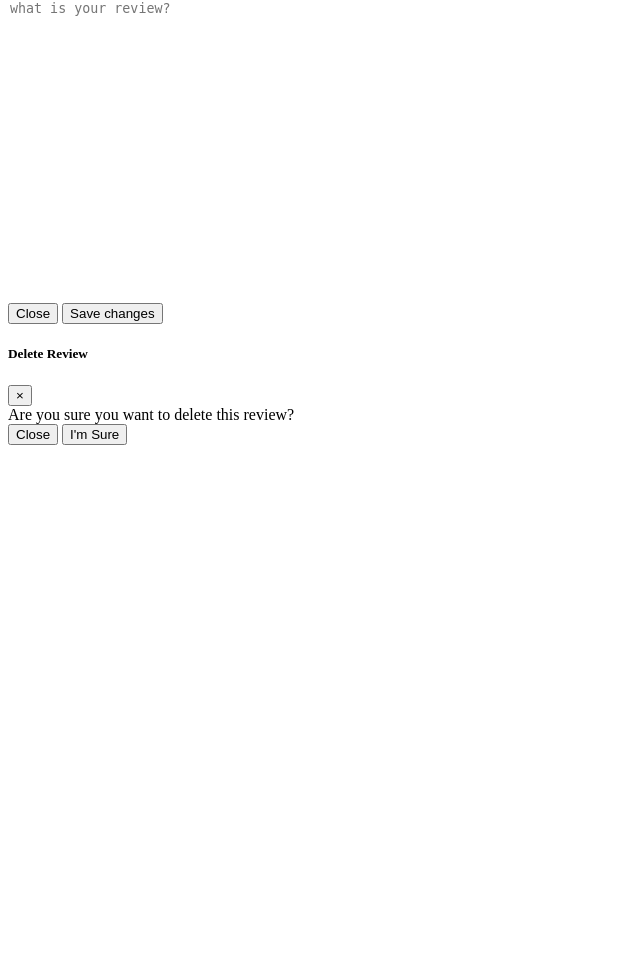
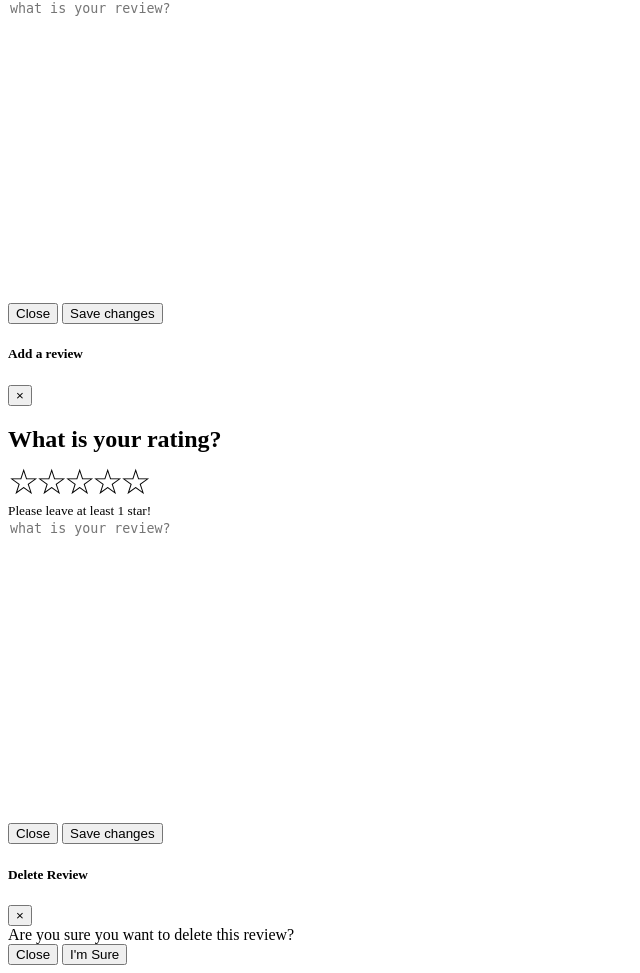
Before and after one commit to xiaoniuniu89/ebibliop5, a Django app: template store/templates/store/snippets/comments.html in a window 1280 px wide. Shown: the part 296-1269 px from the top of the page, without its empty margins (0-640 px from the left). Before the commit the page ends 741 px from the top, so only its background shows below. Run offline with Django 3.2, Linux system fonts and the light colour scheme; the template is opened without the code that fills it, so the values that code supplies are empty.

Commit message:
add update view and ajax call to handle pdate. fix bug displaying modal snippets in comments.html. fix but on temporary comment wrapper in js file that was rendering a typo in update review button id

```diff
--- a/store/static/store/js/review.js
+++ b/store/static/store/js/review.js
@@ -17,11 +17,7 @@ const updateReview = (user, review, rating) => {
     if(document.getElementById('user-review-info-wrapper')){
 
         if(! document.getElementById('user-review-info-wrapper').innerHTML == ''){
-
             document.getElementById('user-review-info-wrapper').innerHTML = ''
-            document.getElementById('user-review-body-wrapper').innerHTML = ''
-            document.getElementById('user-review-body-wrapper').style.border = 'none'
-            document.getElementById('temp-review').style.border = 'none'
         }
     }
     document.querySelector('.temp-review-wrapper').innerHTML = `
@@ -29,7 +25,7 @@ const updateReview = (user, review, rating) => {
     <strong class="d-block text-gray-dark">@${user} - </strong>
     <i class="fas fa-star mx-1 "><p class="c-rate">${rating}</p></i>
     <div class="edit-delete-comment">
-        <i data-toggle="modal" data-target="#delete-review-modal" id="edit-review-btn" class="fas px-2 fa-edit"></i>
+        <i data-toggle="modal" data-target="#update-review-modal" id="edit-review-btn" class="fas px-2 fa-edit"></i>
         <i data-toggle="modal" data-target="#delete-review-modal" id="delete-review-btn" class="fas fa-trash-alt"></i>
     </div>
 </div>
--- a/store/templates/store/snippets/comments.html
+++ b/store/templates/store/snippets/comments.html
@@ -2,6 +2,7 @@
 {% block extra_css %}
     <link rel='stylesheet' href="{% static 'store/css/reviews.css' %}" />
 {% endblock %}
+
 {% block comments %}
 
 <div class="container col-8 py-5" >
@@ -17,26 +18,24 @@
         <button type="button" id="add-review-modal-btn" class="btn add-review-btn btn-info btn-sm" data-toggle="modal" data-target="#review-modal">Add review</button>
     {% endif %}
     </div>
-
-
-
-
 </div>
 
     <hr class="mb-4">
     <div class="temp-review-wrapper"></div>
     {% if user_review %}
-    <div id="user-review-wrapper" class="media row text-muted py-3 col-9">
-        <strong class="d-block text-gray-dark">@{{user_review.user.username}} - </strong>
-        <i class="fas fa-star mx-1 "><p class="c-rate">{{user_review.rating}}</p></i>
-        <div class="edit-delete-comment">
-            <i id="edit-review-btn" class="fas px-2 fa-edit"></i>
-            <i data-toggle="modal" data-target="#delete_review_modal" id="delete-review-btn" class="fas fa-trash-alt"></i>
+    <div id="user-review-info-wrapper">
+        <div class="media row text-muted py-3 col-9">
+            <strong class="d-block text-gray-dark">@{{user_review.user.username}} - </strong>
+            <i class="fas fa-star mx-1 "><p class="c-rate">{{user_review.rating}}</p></i>
+            <div class="edit-delete-comment">
+                <i data-toggle="modal" data-target="#update-review-modal" id="update-review-btn" class="fas px-2 fa-edit"></i>
+                <i data-toggle="modal" data-target="#delete-review-modal" id="delete-review-btn" class="fas fa-trash-alt"></i>
+            </div>
         </div>
-    </div>
 
-    <div class="row border-bottom pb-3 mb-0 border-gray">
-        {{user_review.review|linebreaksbr}}
+        <div id="user-review-body-wrapper" class="row border-bottom pb-3 mb-0 border-gray">
+            {{user_review.review|linebreaksbr}}
+        </div>
     </div>
     {% endif %}
 
@@ -54,7 +53,7 @@
 </div>
 
 {% include 'store/snippets/modals.html' %}
-    {% block review_modal %}
-{% endblock %}
+
+
 
 {% endblock %}
--- a/store/templates/store/snippets/modals.html
+++ b/store/templates/store/snippets/modals.html
@@ -5,6 +5,7 @@
 {% block extra_head_js %}
 {% endblock %}
 
+{% block 'modals' %}
 {% include 'store/snippets/modals/create_review.html' %}
 
 {% block create_modal %}{% endblock %}
@@ -16,3 +17,5 @@
 {% include 'store/snippets/modals/delete_review.html' %}
 
 {% block delete_modal %}{% endblock %}
+
+{% endblock %}
--- a/store/templates/store/snippets/modals/create_review.html
+++ b/store/templates/store/snippets/modals/create_review.html
@@ -53,6 +53,8 @@
                 action: 'post'
             },
             success: function(json){
+                $("input[type='radio'][name='rating']:checked")[0].checked = false
+                $('#review-content').val('')
                 let user = '{{request.user.username}}'
                 let review = json.review
                 let rating = json.rating
--- a/store/templates/store/snippets/modals/delete_review.html
+++ b/store/templates/store/snippets/modals/delete_review.html
@@ -1,7 +1,7 @@
 {% block delete_review %}
 
 <!-- Modal -->
-<div class="modal fade" id="delete_review_modal" tabindex="-1" role="dialog" aria-labelledby="exampleModalCenterTitle" aria-hidden="true">
+<div class="modal fade" id="delete-review-modal" tabindex="-1" role="dialog" aria-labelledby="exampleModalCenterTitle" aria-hidden="true">
   <div class="modal-dialog modal-dialog-centered" role="document">
     <div class="modal-content">
       <div class="modal-header">
--- a/store/templates/store/snippets/modals/update_review.html
+++ b/store/templates/store/snippets/modals/update_review.html
@@ -0,0 +1,71 @@
+{% block update_modal %}
+
+<div class="modal fade" id="update-review-modal" tabindex="-1" role="dialog" aria-labelledby="update review modal" aria-hidden="true">
+  <div class="modal-dialog modal-dialog-centered" role="document">
+    <div class="modal-content">
+      <div class="modal-header">
+        <h5 class="modal-title" id="exampleModalCenterTitle">Add a review</h5>
+        <button type="button" class="close" data-dismiss="modal" aria-label="Close">
+          <span aria-hidden="true">&times;</span>
+        </button>
+      </div>
+      <div class="modal-body">
+        <div class=" text-center ">
+
+          <h2>What is your rating?</h2>
+            <div class="rating pt-">
+
+                <input type="radio" name="rating" value="5" id="5" required><label for="5">☆</label>
+                <input type="radio" name="rating" value="4" id="4" required><label for="4">☆</label>
+                <input type="radio" name="rating" value="3" id="3" required><label for="3">☆</label>
+                <input type="radio" name="rating" value="2" id="2" required><label for="2">☆</label>
+                <input type="radio" name="rating" value="1" id="one" required><label for="1">☆</label>
+            </div>
+            <div class='d-none mb-2' id='val-stars'><small class='text-danger' >Please leave at least 1 star!</small></div>
+            <div class="review-content"> <textarea class="form-control" id="update-content" placeholder="what is your review?" rows="20"></textarea> </div>
+        </div>
+      </div>
+      <div class="modal-footer">
+        <button type="button" class="btn btn-secondary" data-dismiss="modal">Close</button>
+        <button type="button" id="send-update-review-btn" class="btn btn-primary">Save changes</button>
+      </div>
+    </div>
+  </div>
+</div>
+
+
+<script>
+
+    $(document).on('click', '#send-update-review-btn', function(e){
+        if(!$("input[type='radio'][name='rating']:checked").val()){
+          $('#val-stars').removeClass('d-none')
+          document.querySelector("#one").checked = true
+        } else {
+            $('#update-review-modal').modal('hide');
+            $.ajax({
+            type: 'POST',
+            url: '{% url "store:add_review" %}',
+            data: {
+                product_id: $("#add-btn").val(),
+                rating: $("input[type='radio'][name='rating']:checked").val(),
+                review: $('#update-content').val(),
+                csrfmiddlewaretoken: "{{csrf_token}}",
+                action: 'update'
+            },
+            success: function(json){
+                $("input[type='radio'][name='rating']:checked")[0].checked = false
+                $('#update-content').val('')
+                let user = '{{request.user.username}}'
+                let review = json.review
+                let rating = json.rating
+                updateReview(user, review, rating)
+
+            },
+            error: function(xhr, errmsg, err){}
+        })
+        }
+
+    })
+
+</script>
+{% endblock %}
```
Also changed, not shown: store/views.py (+14 -0 lines).
